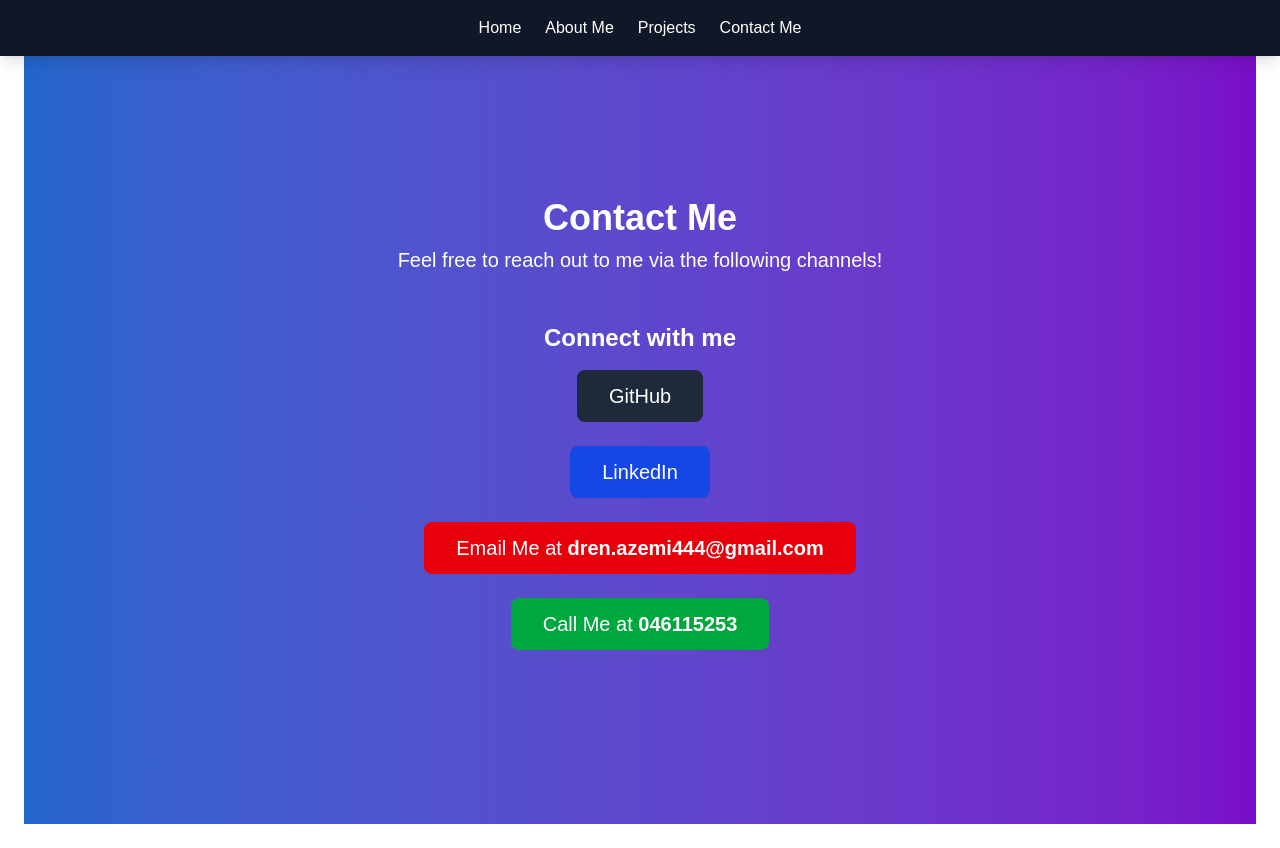
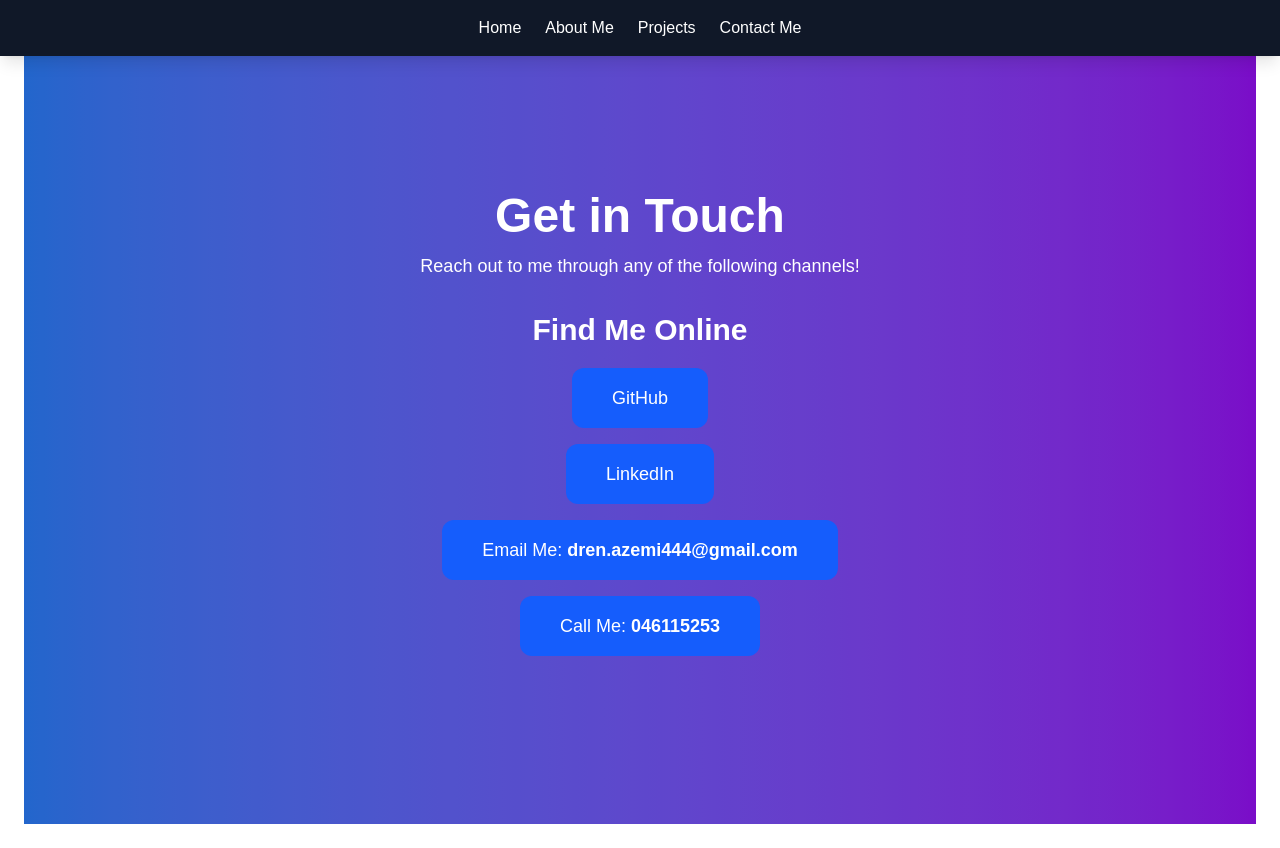
Before and after one commit to DAzemi/my-portfolio, a Next.js app: page /contact in a window 1280 px wide. Built offline with nearby package versions, Linux system fonts and the light colour scheme.

Commit message:
initial commit 2

```diff
--- a/app/contact/page.tsx
+++ b/app/contact/page.tsx
@@ -3,24 +3,22 @@ export default function Contact() {
     <section className="relative flex flex-col items-center justify-center h-screen bg-gradient-to-r from-blue-500 to-purple-600 text-white text-center px-6">
       <div className="absolute inset-0 bg-black opacity-20"></div>
       <div className="relative z-10 max-w-3xl">
-        <header className="mb-12">
-          <h1 className="text-4xl font-bold">Contact Me</h1>
-          <p className="text-xl mt-2">Feel free to reach out to me via the following channels!</p>
+        <header className="mb-8">
+          <h1 className="text-5xl font-extrabold">Get in Touch</h1>
+          <p className="text-lg mt-3">Reach out to me through any of the following channels!</p>
         </header>
 
-        <section className="space-y-8">
-          {/* Social Media and Contact Links */}
+        <section className="space-y-6">
           <div>
-            <h3 className="text-2xl font-semibold">Connect with me</h3>
-            <div className="mt-4 space-y-4">
-              {/* Social Media Links */}
-              <div className="flex flex-col space-y-6">
+            <h3 className="text-3xl font-semibold">Find Me Online</h3>
+            <div className="mt-5 space-y-5">
+              <div className="flex flex-col space-y-4">
                 <div>
                   <a
                     href="https://github.com/DAzemi"
                     target="_blank"
                     rel="noopener noreferrer"
-                    className="inline-block py-3 px-8 text-white bg-gray-800 rounded-lg text-xl hover:bg-gray-700 hover:scale-105 transition duration-300 transform"
+                    className="inline-block py-4 px-10 text-white bg-blue-600 rounded-xl text-lg hover:bg-blue-500 hover:scale-110 transition duration-300"
                   >
                     GitHub
                   </a>
@@ -31,7 +29,7 @@ export default function Contact() {
                     href="https://www.linkedin.com/in/dren-azemi-a51b71290/"
                     target="_blank"
                     rel="noopener noreferrer"
-                    className="inline-block py-3 px-8 text-white bg-blue-700 rounded-lg text-xl hover:bg-blue-600 hover:scale-105 transition duration-300 transform"
+                    className="inline-block py-4 px-10 text-white bg-blue-600 rounded-xl text-lg hover:bg-blue-500 hover:scale-110 transition duration-300"
                   >
                     LinkedIn
                   </a>
@@ -39,23 +37,20 @@ export default function Contact() {
 
                 <div>
                   <a
-                    href="mailto:dren.azemi444@gmail.com"
-                    className="inline-block py-3 px-8 text-white bg-red-600 rounded-lg text-xl hover:bg-red-500 hover:scale-105 transition duration-300 transform"
+                    className="inline-block py-4 px-10 text-white bg-blue-600 rounded-xl text-lg hover:bg-blue-500 hover:scale-110 transition duration-300"
                   >
-                    Email Me at <span className="font-semibold">dren.azemi444@gmail.com</span>
+                    Email Me: <span className="font-semibold">dren.azemi444@gmail.com</span>
                   </a>
                 </div>
 
                 <div>
                   <a
-                    href="tel:+046115253"
-                    className="inline-block py-3 px-8 text-white bg-green-600 rounded-lg text-xl hover:bg-green-500 hover:scale-105 transition duration-300 transform"
+                    className="inline-block py-4 px-10 text-white bg-blue-600 rounded-xl text-lg hover:bg-blue-500 hover:scale-110 transition duration-300"
                   >
-                    Call Me at <span className="font-semibold">046115253</span>
+                    Call Me: <span className="font-semibold">046115253</span>
                   </a>
                 </div>
               </div>
-
             </div>
           </div>
         </section>
--- a/app/projects/page.tsx
+++ b/app/projects/page.tsx
@@ -6,7 +6,7 @@ export default function Projects() {
           <div className="relative z-10 max-w-5xl">
               {/* GitHub Profile Link */}
               <div className="mb-12">
-                <h3 className="text-2xl font-semibold">Check out my GitHub</h3>
+                <h3 className="text-2xl font-semibold">Check out my GitHub profile to see the projects</h3>
                 <a
                   href="https://github.com/DAzemi" // Replace with your GitHub username
                   target="_blank"
```
